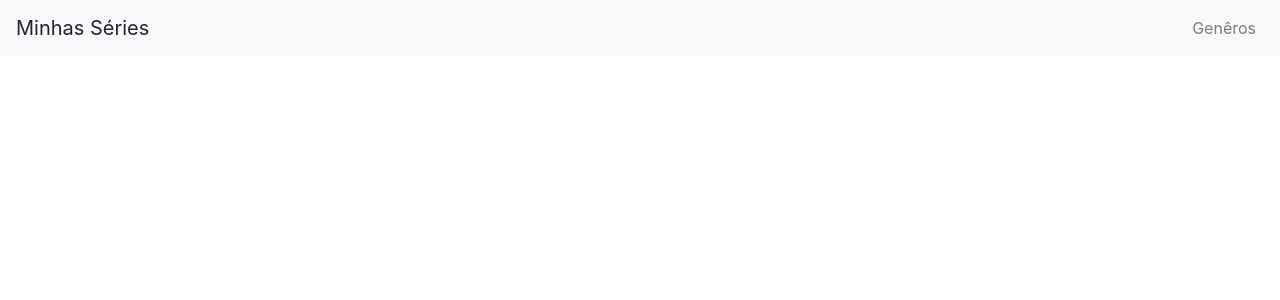
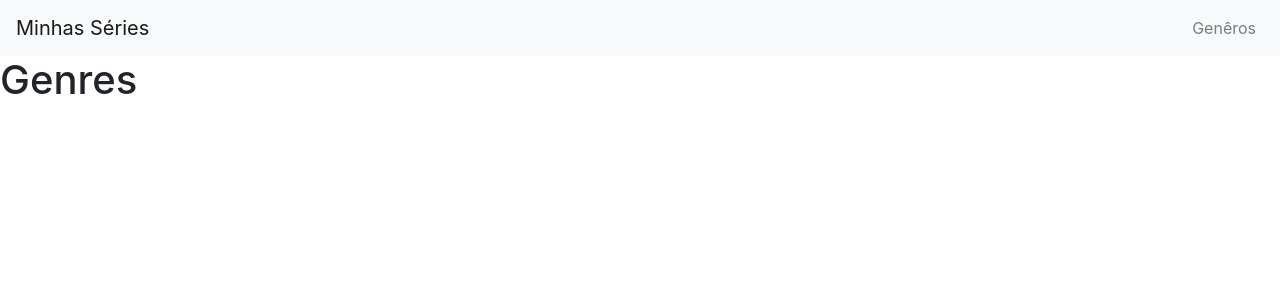
Before and after one commit to brenodev/minhas-series-favoritas, a React (Create React App) app: page /generos in a window 1280 px wide. Shown: the top 300 px of the page. Built offline with nearby package versions, Linux system fonts and the light colour scheme.

Commit message:
adicionado react-router-dom para configurar as rotas e criado componentes GENEROS E HOME

```diff
--- a/src/App.js
+++ b/src/App.js
@@ -1,11 +1,21 @@
 import React from 'react';
+import { BrowserRouter as Router, Route } from 'react-router-dom'
+
+//CUSTOM COMPONENTS
 import Header from './components/Header/Header';
+import Home from './components/Home/Home';
+import Genres from './components/Genres/Genres';
+
 
 const App = () => {
   return (
-    <div>
-      <Header/>
-    </div>
+    <Router>
+      <div>
+        <Header />
+        <Route exact path='/' component={Home} />
+        <Route path='/generos' component={Genres} />
+      </div>
+    </Router>
   )
 }
 export default App;
--- /dev/null
+++ b/src/components/Genres/Genres.jsx
@@ -0,0 +1,11 @@
+import React from 'react';
+
+const Genres = () => {
+  return (
+    <div>
+      <h1>Genres</h1>
+    </div>
+  )
+}
+
+export default Genres
--- a/src/components/Header/Header.jsx
+++ b/src/components/Header/Header.jsx
@@ -9,6 +9,8 @@ import {
   NavbarToggler
 } from 'reactstrap'
 
+import {Link} from 'react-router-dom'
+
 const Header = () => {
 
   const [open, setOpen] = useState(false)
@@ -19,12 +21,12 @@ const Header = () => {
   return (
     <div>
       <Navbar color='light' light expand='md'>
-        <NavbarBrand>Minhas Séries</NavbarBrand>
+        <NavbarBrand tag={Link} to='/'>Minhas Séries</NavbarBrand>
         <NavbarToggler onClick={toggle}/>
         <Collapse isOpen={open} navbar>
           <Nav className='ml-auto' navbar>
             <NavItem>
-              <NavLink href='/'>
+              <NavLink href='/generos'>
                 Genêros
               </NavLink>
             </NavItem>
--- /dev/null
+++ b/src/components/Home/Home.jsx
@@ -0,0 +1,11 @@
+import React from 'react';
+
+const Home = () => {
+  return (
+    <div>
+      <h1>Home</h1>
+    </div>
+  );
+}
+
+export default Home
```
